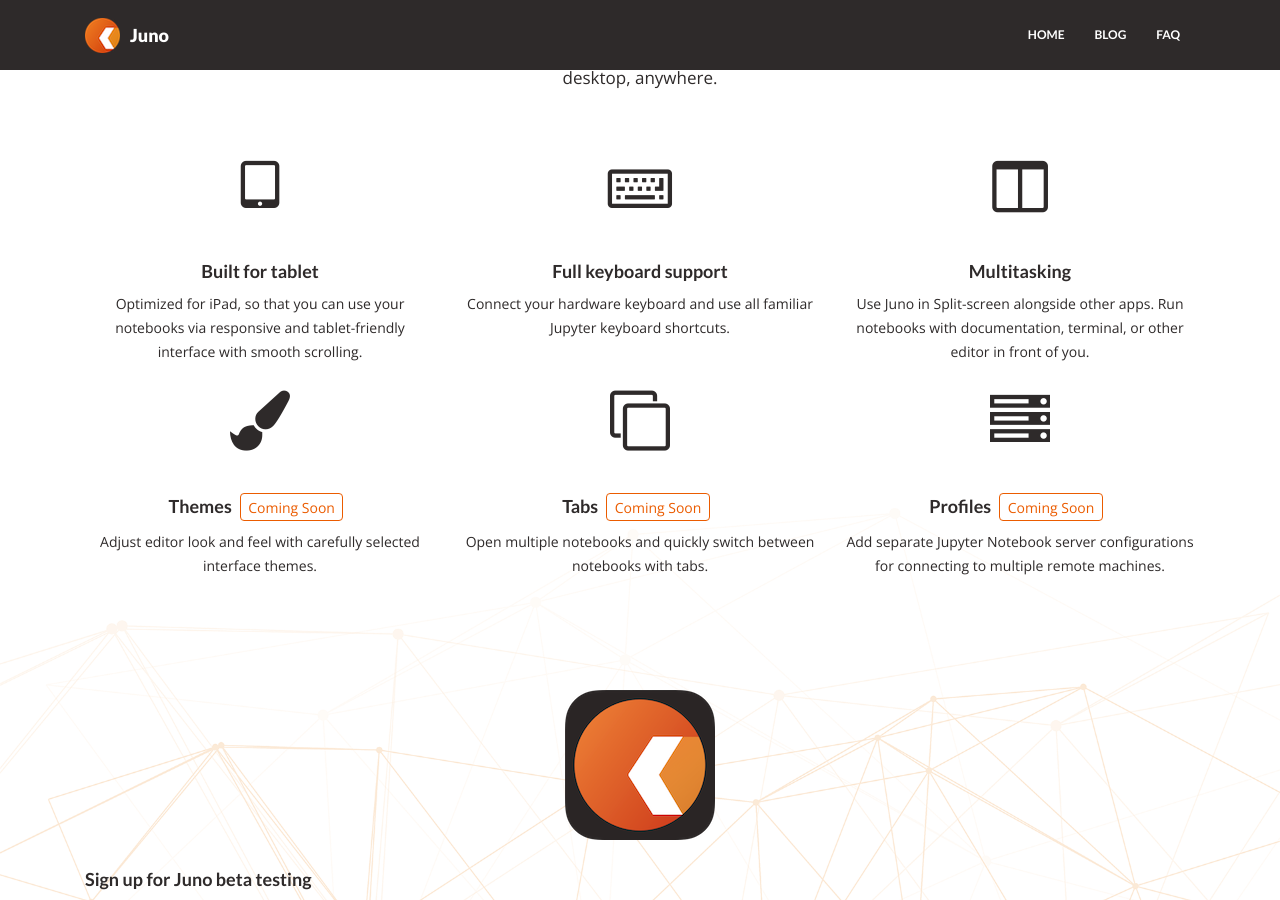
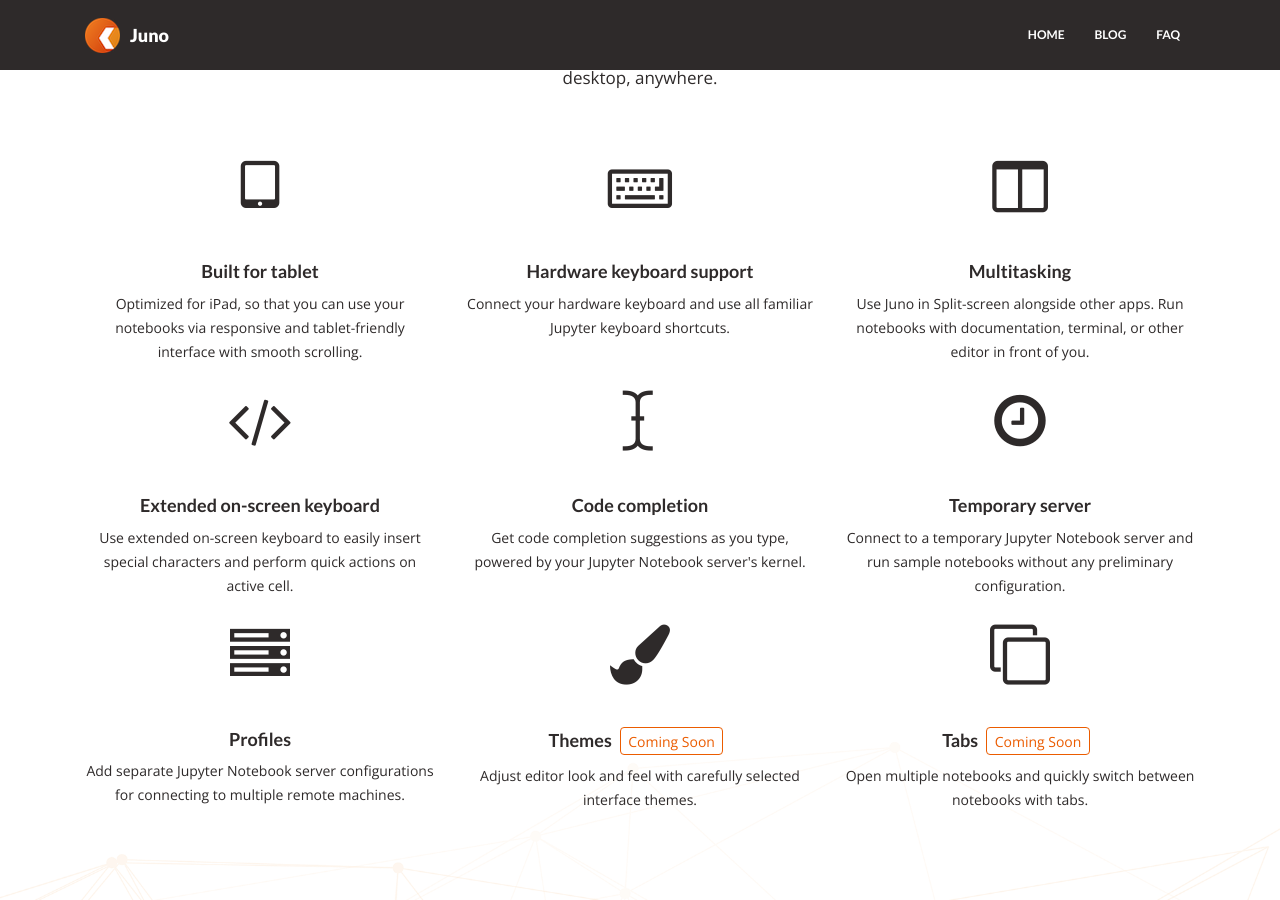
Before and after one commit to test-juno-sh/juno-website-test, a Jekyll site: the page built from juno.html, in a window 1280 px wide and 900 px high, scrolled down 827 px. Built offline with Jekyll 4.4.1, drawn with Linux system fonts in a browser that asks for light colours; nearby versions of some CDN libraries; comment, search, counter and statistics services are not loaded.

Commit message:
Add more features on the product page.

```diff
--- a/juno.html
+++ b/juno.html
@@ -24,8 +24,8 @@
             </div>
             <div class="col-md-4 col-sm-4">
                 <i class="fa fa-keyboard-o" aria-hidden="true"></i>
-                <span class="sr-only">Full keyboard support</span>
-                <h4>Full keyboard support</h4>
+                <span class="sr-only">Hardware keyboard support</span>
+                <h4>Hardware keyboard support</h4>
                 <p>Connect your hardware keyboard and use all familiar Jupyter keyboard shortcuts.</p>
             </div>
             <div class="col-md-4 col-sm-4">
@@ -37,6 +37,32 @@
         </div>
         <div class="row centered">
             <div class="col-md-4 col-sm-4">
+                <i class="fa fa-code" aria-hidden="true"></i>
+                <span class="sr-only">Extended on-screen keyboard</span>
+                <h4>Extended on-screen keyboard</h4>
+                <p>Use extended on-screen keyboard to easily insert special characters and perform quick actions on active cell.</p>
+            </div>
+            <div class="col-md-4 col-sm-4">
+                <i class="fa fa-i-cursor" aria-hidden="true"></i>
+                <span class="sr-only">Code completion</span>
+                <h4>Code completion</h4>
+                <p>Get code completion suggestions as you type, powered by your Jupyter Notebook server's kernel.</p>
+            </div>
+            <div class="col-md-4 col-sm-4">
+                <i class="fa fa-clock-o" aria-hidden="true"></i>
+                <span class="sr-only">Temporary server</span>
+                <h4>Temporary server</h4>
+                <p>Connect to a temporary Jupyter Notebook server and run sample notebooks without any preliminary configuration.</p>
+            </div>
+        </div>
+        <div class="row centered">
+            <div class="col-md-4 col-sm-4">
+                <i class="fa fa-server" aria-hidden="true"></i>
+                <span class="sr-only">Configuration profiles</span>
+                <h4>Profiles</h4>
+                <p>Add separate Jupyter Notebook server configurations for connecting to multiple remote machines.</p>
+            </div>
+            <div class="col-md-4 col-sm-4">
                 <i class="fa fa-paint-brush" aria-hidden="true"></i>
                 <span class="sr-only">Themes</span>
                 <h4>Themes<p class="coming-soon">Coming Soon</p></h4>
@@ -47,12 +73,6 @@
                 <span class="sr-only">Tabs</span>
                 <h4>Tabs<p class="coming-soon">Coming Soon</p></h4>
                 <p>Open multiple notebooks and quickly switch between notebooks with tabs.</p>
-            </div>
-            <div class="col-md-4 col-sm-4">
-                <i class="fa fa-server" aria-hidden="true"></i>
-                <span class="sr-only">Configuration profiles</span>
-                <h4>Profiles<p class="coming-soon">Coming Soon</p></h4>
-                <p>Add separate Jupyter Notebook server configurations for connecting to multiple remote machines.</p>
             </div>
         </div>
         <div class="centered"><img class="img-appicon" alt="IPython Jupyter Notebook client for iOS iPad" src="{{ "/assets/img/app_icon.png" | prepend: site.baseurl }}"></div>
```
